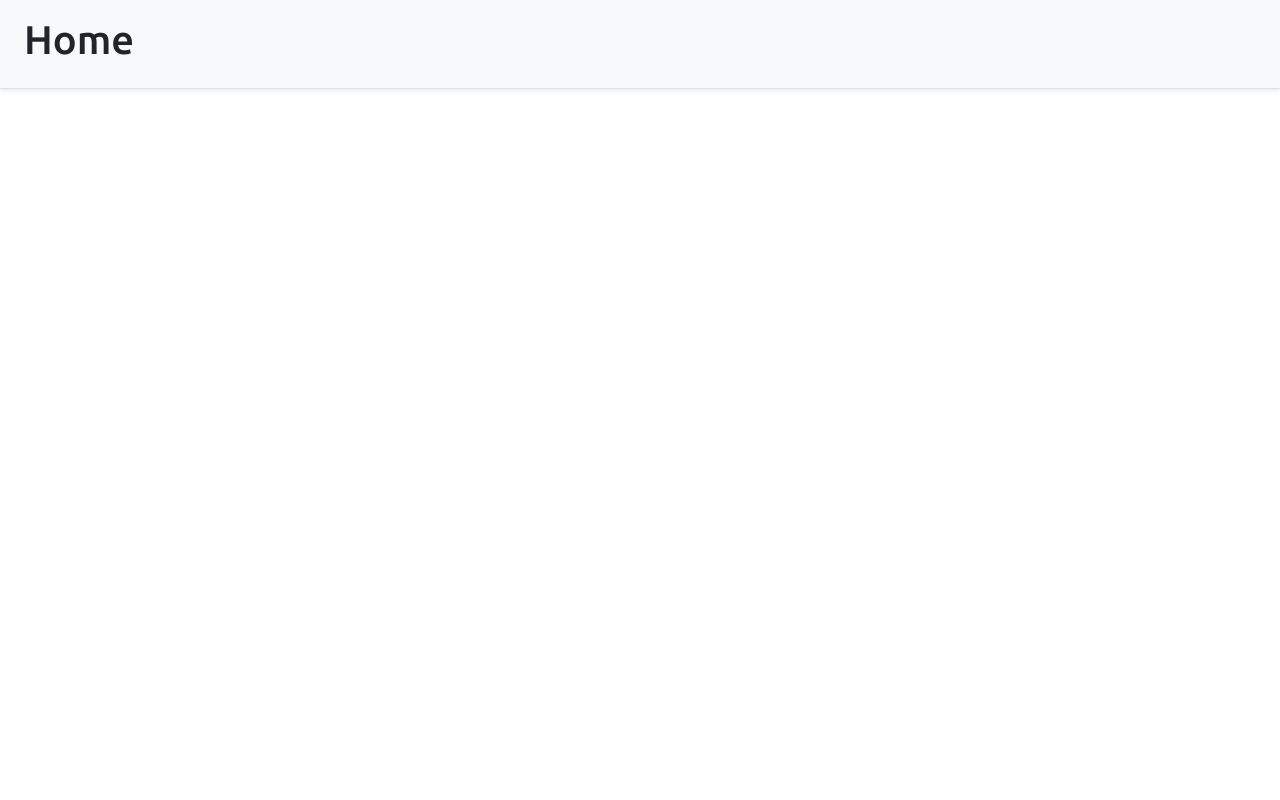
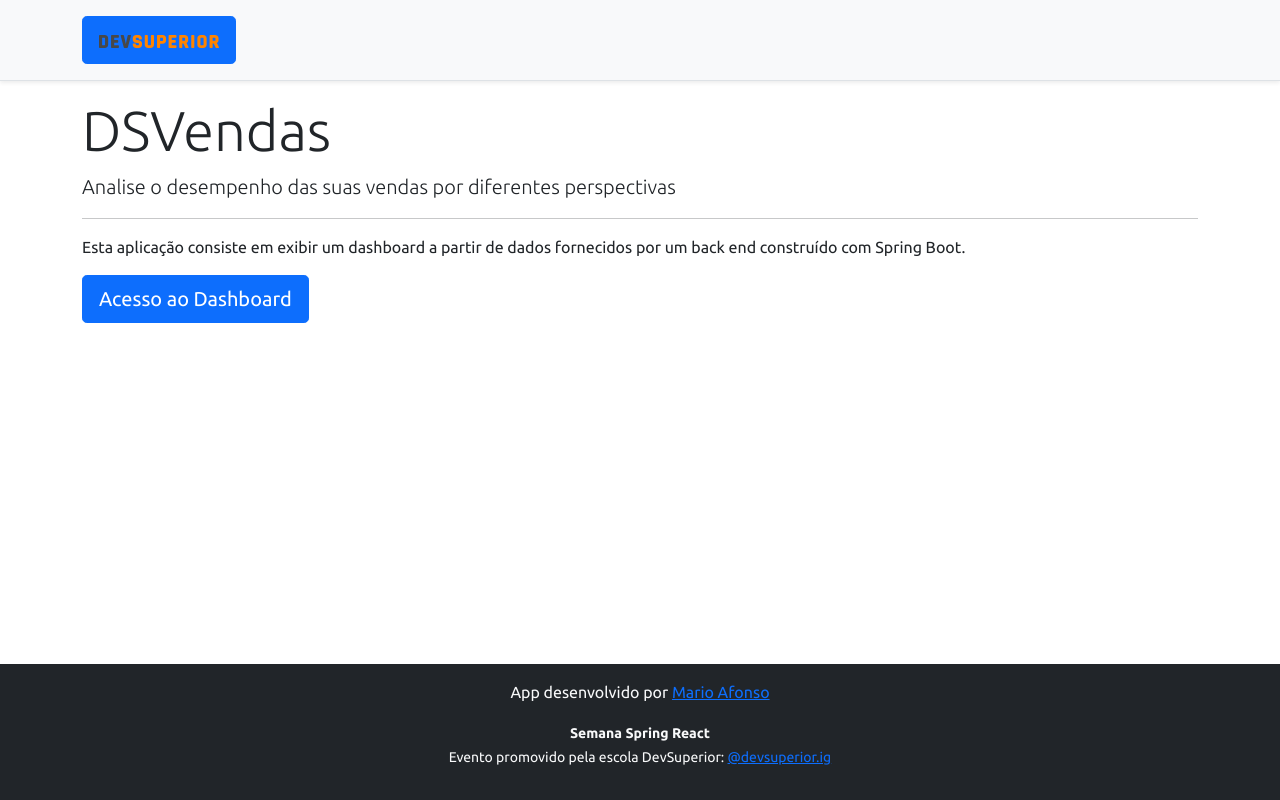
Before and after one commit to MarioAfonsoTI/projeto-sds5, a React (Create React App) app in the folder frontend/: page / in a window 1280 px wide. Built offline with nearby package versions, Linux system fonts and the light colour scheme.

Commit message:
Home, navigation

```diff
--- a/frontend/src/components/index.tsx
+++ b/frontend/src/components/index.tsx
@@ -1,12 +1,15 @@
 import React from 'react';
 import ImgDsDark from 'assets/img/ds-dark.svg';
+import { Link } from 'react-router-dom';
 
 const NavBar = () => {
   return (
     <div className="d-flex flex-column flex-md-row align-items-center p-3 px-md-4 mb-3 bg-light border-bottom shadow-sm">
       <div className="container">
         <nav className="my-2 my-md-0 mr-md-3">
-          <img src={ImgDsDark} alt="DevSuperior" width="120" />
+          <Link className="btn btn-primary btn-lg" to="/">
+            <img src={ImgDsDark} alt="DevSuperior" width="120" />
+          </Link>
         </nav>
       </div>
     </div>
--- a/frontend/src/pages/Home/index.tsx
+++ b/frontend/src/pages/Home/index.tsx
@@ -1,9 +1,24 @@
+import NavBar from "components"
+import Footer from "components/Footer"
+import { Link } from "react-router-dom";
 
 const Home = () => {
     return (
-        <div className="d-flex flex-column flex-md-row align-items-center p-3 px-md-4 mb-3 bg-light border-bottom shadow-sm">
-            <h1>Home</h1>
-        </div>
+        <>
+            <NavBar />
+            <div className="container">
+                <div className="jumbotron">
+                    <h1 className="display-4">DSVendas</h1>
+                    <p className="lead">Analise o desempenho das suas vendas por diferentes perspectivas</p>
+                    <hr />
+                    <p>Esta aplicação consiste em exibir um dashboard a partir de dados fornecidos por um back end construído com Spring Boot.</p>
+                    <Link className="btn btn-primary btn-lg" to="/dashboard">
+                        Acesso ao Dashboard
+                    </Link>
+                </div>
+            </div>
+            <Footer />
+        </>
     );
 }
 
```
